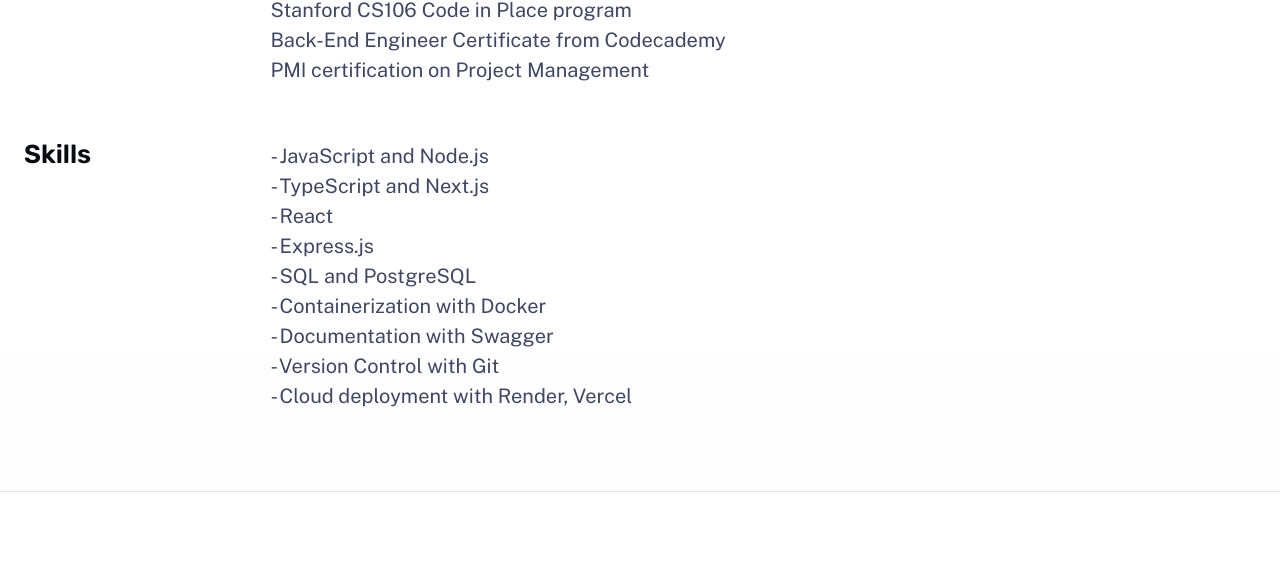
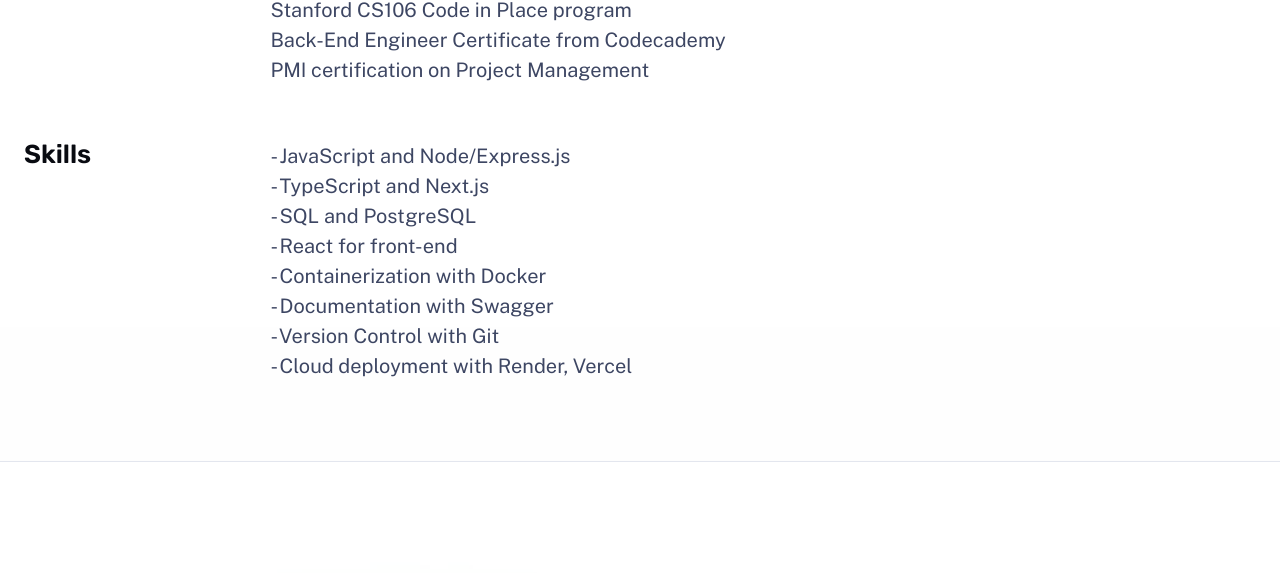
Before and after one commit to Mariphy/Mariphy.github.io, an Astro site: page /about in a window 1280 px wide. Shown: the part 771-1344 px from the top of the page. Built offline with nearby package versions, Linux system fonts and the light colour scheme; Astro itself is replaced by a stand-in of ours.

Commit message:
edit tech stack

```diff
--- a/src/pages/about.astro
+++ b/src/pages/about.astro
@@ -42,11 +42,10 @@
 			<section>
 				<h2 class="section-title">Skills</h2>
 				<div class="content">
-					<p>- JavaScript and Node.js</p>
+					<p>- JavaScript and Node/Express.js</p>
 					<p>- TypeScript and Next.js</p>
-					<p>- React</p>
-					<p>- Express.js</p>
 					<p>- SQL and PostgreSQL</p>
+					<p>- React for front-end</p>
 					<p>- Containerization with Docker</p>
 					<p>- Documentation with Swagger</p>
 					<p>- Version Control with Git</p>
```
